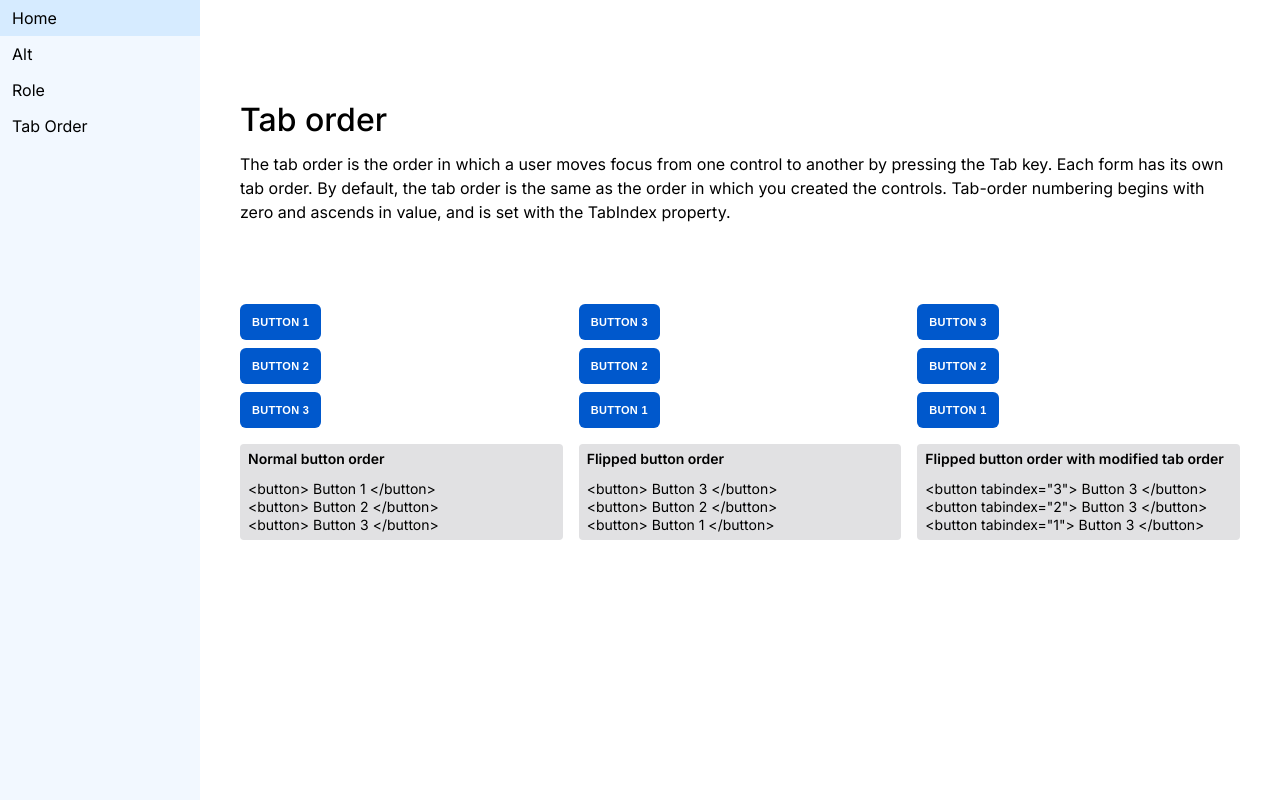
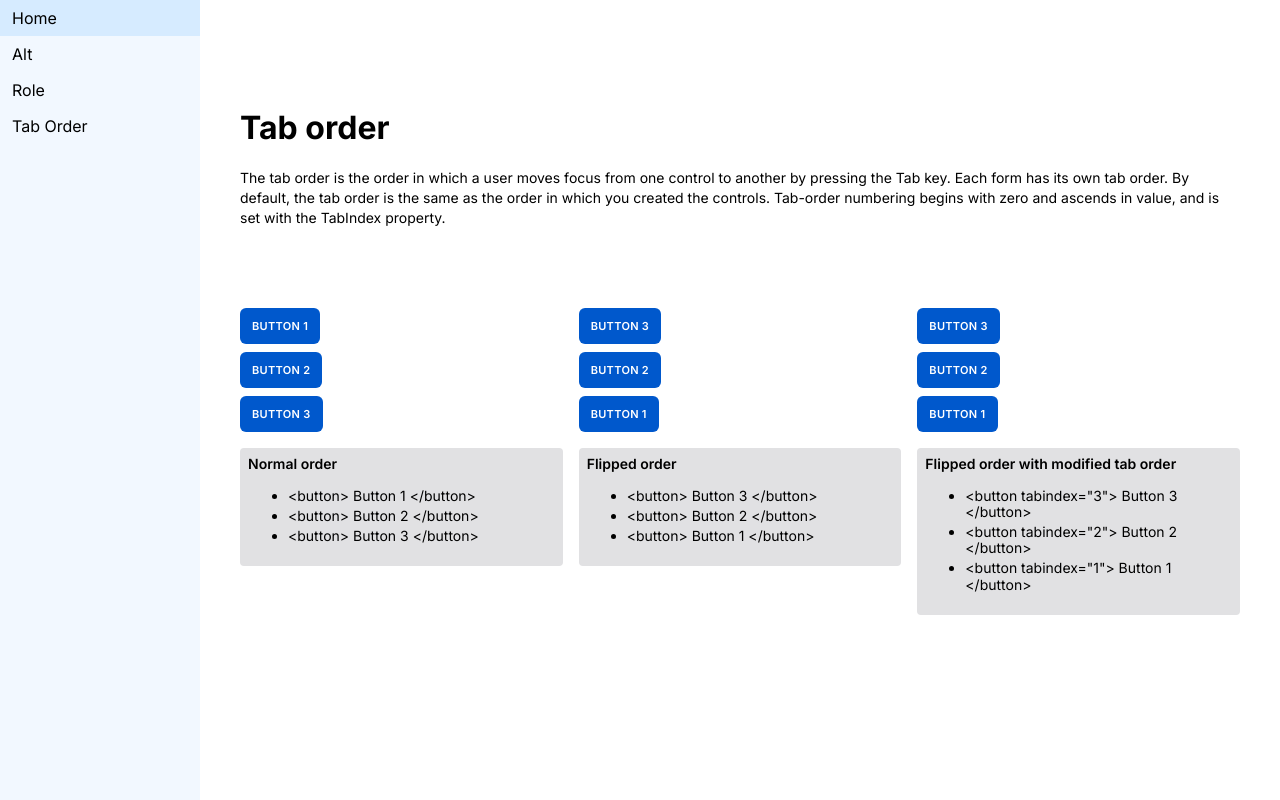
Before and after one commit to thuannguyen13/accessibility-demo, a React (Create React App) app: page /TabOrder in a window 1280 px wide. Built offline with nearby package versions, Linux system fonts and the light colour scheme.

Commit message:
Update content

```diff
--- a/src/components/Intro/Intro.scss
+++ b/src/components/Intro/Intro.scss
@@ -5,15 +5,4 @@
     width: 100%;
     flex-direction: column;
     align-items: flex-start;
-
-    h1 {
-        font-size: 32px;
-        font-weight: 500;
-    }
-
-    p {
-        font-size: 16px;
-        line-height: 1.5;
-        margin-top: 16px;
-    }
 }
--- a/src/routes/Home.js
+++ b/src/routes/Home.js
@@ -9,6 +9,13 @@
                     description="Author: Thuan Nguyen"
                 />
             </div>
+            <div className="content">
+                <p className="body no-margin">
+                    Use screen readers of your preference and choose a demo you
+                    want to test. For the sake of simplicity, only the content
+                    of the demo is affected by the screen reader.
+                </p>
+            </div>
         </>
     );
 }
--- a/src/routes/TabOrder.js
+++ b/src/routes/TabOrder.js
@@ -24,7 +24,7 @@
                     <Button label="Button 2" />
                     <Button label="Button 3" />
                     <Caption>
-                        <strong>Normal button order</strong>
+                        <strong>Normal order</strong>
                         <ul>
                             <li>&lt;button&gt; Button 1 &lt;/button&gt;</li>
                             <li>&lt;button&gt; Button 2 &lt;/button&gt;</li>
@@ -38,7 +38,7 @@
                     <Button label="Button 1" />
 
                     <Caption>
-                        <strong>Flipped button order</strong>
+                        <strong>Flipped order</strong>
                         <ul>
                             <li>&lt;button&gt; Button 3 &lt;/button&gt;</li>
                             <li>&lt;button&gt; Button 2 &lt;/button&gt;</li>
@@ -52,20 +52,18 @@
                     <Button tabIndex="1" label="Button 1" />
 
                     <Caption>
-                        <strong>
-                            Flipped button order with modified tab order
-                        </strong>
+                        <strong>Flipped order with modified tab order</strong>
                         <ul>
                             <li>
                                 &lt;button tabindex="3"&gt; Button 3
                                 &lt;/button&gt;
                             </li>
                             <li>
-                                &lt;button tabindex="2"&gt; Button 3
+                                &lt;button tabindex="2"&gt; Button 2
                                 &lt;/button&gt;
                             </li>
                             <li>
-                                &lt;button tabindex="1"&gt; Button 3
+                                &lt;button tabindex="1"&gt; Button 1
                                 &lt;/button&gt;
                             </li>
                         </ul>
--- a/src/styles/_reset.scss
+++ b/src/styles/_reset.scss
@@ -4,105 +4,364 @@
     box-sizing: border-box;
     outline: 0;
 }
+/*! normalize.css v8.0.1 | MIT License | github.com/necolas/normalize.css */
 
-html,
-body,
-div,
-span,
-object,
-iframe,
-figure,
+/* Document
+   ========================================================================== */
+
+/**
+ * 1. Correct the line height in all browsers.
+ * 2. Prevent adjustments of font size after orientation changes in iOS.
+ */
+
+html {
+    line-height: 1.15; /* 1 */
+    -webkit-text-size-adjust: 100%; /* 2 */
+}
+
+/* Sections
+   ========================================================================== */
+
+/**
+ * Remove the margin in all browsers.
+ */
+
+body {
+    margin: 0;
+}
+
+/**
+ * Render the `main` element consistently in IE.
+ */
+
+main {
+    display: block;
+}
+
+/**
+ * Correct the font size and margin on `h1` elements within `section` and
+ * `article` contexts in Chrome, Firefox, and Safari.
+ */
+
+h1 {
+    font-size: 2em;
+    margin: 0.67em 0;
+}
+
+/* Grouping content
+   ========================================================================== */
+
+/**
+ * 1. Add the correct box sizing in Firefox.
+ * 2. Show the overflow in Edge and IE.
+ */
+
+hr {
+    box-sizing: content-box; /* 1 */
+    height: 0; /* 1 */
+    overflow: visible; /* 2 */
+}
+
+/**
+ * 1. Correct the inheritance and scaling of font size in all browsers.
+ * 2. Correct the odd `em` font sizing in all browsers.
+ */
+
+pre {
+    font-family: monospace, monospace; /* 1 */
+    font-size: 1em; /* 2 */
+}
+
+/* Text-level semantics
+   ========================================================================== */
+
+/**
+ * Remove the gray background on active links in IE 10.
+ */
+
+a {
+    background-color: transparent;
+}
+
+/**
+ * 1. Remove the bottom border in Chrome 57-
+ * 2. Add the correct text decoration in Chrome, Edge, IE, Opera, and Safari.
+ */
+
+abbr[title] {
+    border-bottom: none; /* 1 */
+    text-decoration: underline; /* 2 */
+    text-decoration: underline dotted; /* 2 */
+}
+
+/**
+ * Add the correct font weight in Chrome, Edge, and Safari.
+ */
+
+b,
+strong {
+    font-weight: bolder;
+}
+
+/**
+ * 1. Correct the inheritance and scaling of font size in all browsers.
+ * 2. Correct the odd `em` font sizing in all browsers.
+ */
+
+code,
+kbd,
+samp {
+    font-family: monospace, monospace; /* 1 */
+    font-size: 1em; /* 2 */
+}
+
+/**
+ * Add the correct font size in all browsers.
+ */
+
+small {
+    font-size: 80%;
+}
+
+/**
+ * Prevent `sub` and `sup` elements from affecting the line height in
+ * all browsers.
+ */
+
+sub,
+sup {
+    font-size: 75%;
+    line-height: 0;
+    position: relative;
+    vertical-align: baseline;
+}
+
+sub {
+    bottom: -0.25em;
+}
+
+sup {
+    top: -0.5em;
+}
+
+/* Embedded content
+   ========================================================================== */
+
+/**
+ * Remove the border on images inside links in IE 10.
+ */
+
+img {
+    border-style: none;
+}
+
+/* Forms
+   ========================================================================== */
+
+/**
+ * 1. Change the font styles in all browsers.
+ * 2. Remove the margin in Firefox and Safari.
+ */
+
+button,
+input,
+optgroup,
+select,
+textarea {
+    font-family: inherit; /* 1 */
+    font-size: 100%; /* 1 */
+    line-height: 1.15; /* 1 */
+    margin: 0; /* 2 */
+}
+
+/**
+ * Show the overflow in IE.
+ * 1. Show the overflow in Edge.
+ */
+
+button,
+input {
+    /* 1 */
+    overflow: visible;
+}
+
+/**
+ * Remove the inheritance of text transform in Edge, Firefox, and IE.
+ * 1. Remove the inheritance of text transform in Firefox.
+ */
+
+button,
+select {
+    /* 1 */
+    text-transform: none;
+}
+
+/**
+ * Correct the inability to style clickable types in iOS and Safari.
+ */
+
+button,
+[type="button"],
+[type="reset"],
+[type="submit"] {
+    -webkit-appearance: button;
+}
+
+/**
+ * Remove the inner border and padding in Firefox.
+ */
+
+button::-moz-focus-inner,
+[type="button"]::-moz-focus-inner,
+[type="reset"]::-moz-focus-inner,
+[type="submit"]::-moz-focus-inner {
+    border-style: none;
+    padding: 0;
+}
+
+/**
+ * Restore the focus styles unset by the previous rule.
+ */
+
+button:-moz-focusring,
+[type="button"]:-moz-focusring,
+[type="reset"]:-moz-focusring,
+[type="submit"]:-moz-focusring {
+    outline: 1px dotted ButtonText;
+}
+
+/**
+ * Correct the padding in Firefox.
+ */
+
+fieldset {
+    padding: 0.35em 0.75em 0.625em;
+}
+
+/**
+ * 1. Correct the text wrapping in Edge and IE.
+ * 2. Correct the color inheritance from `fieldset` elements in IE.
+ * 3. Remove the padding so developers are not caught out when they zero out
+ *    `fieldset` elements in all browsers.
+ */
+
+legend {
+    box-sizing: border-box; /* 1 */
+    color: inherit; /* 2 */
+    display: table; /* 1 */
+    max-width: 100%; /* 1 */
+    padding: 0; /* 3 */
+    white-space: normal; /* 1 */
+}
+
+/**
+ * Add the correct vertical alignment in Chrome, Firefox, and Opera.
+ */
+
+progress {
+    vertical-align: baseline;
+}
+
+/**
+ * Remove the default vertical scrollbar in IE 10+.
+ */
+
+textarea {
+    overflow: auto;
+}
+
+/**
+ * 1. Add the correct box sizing in IE 10.
+ * 2. Remove the padding in IE 10.
+ */
+
+[type="checkbox"],
+[type="radio"] {
+    box-sizing: border-box; /* 1 */
+    padding: 0; /* 2 */
+}
+
+/**
+ * Correct the cursor style of increment and decrement buttons in Chrome.
+ */
+
+[type="number"]::-webkit-inner-spin-button,
+[type="number"]::-webkit-outer-spin-button {
+    height: auto;
+}
+
+/**
+ * 1. Correct the odd appearance in Chrome and Safari.
+ * 2. Correct the outline style in Safari.
+ */
+
+[type="search"] {
+    -webkit-appearance: textfield; /* 1 */
+    outline-offset: -2px; /* 2 */
+}
+
+/**
+ * Remove the inner padding in Chrome and Safari on macOS.
+ */
+
+[type="search"]::-webkit-search-decoration {
+    -webkit-appearance: none;
+}
+
+/**
+ * 1. Correct the inability to style clickable types in iOS and Safari.
+ * 2. Change font properties to `inherit` in Safari.
+ */
+
+::-webkit-file-upload-button {
+    -webkit-appearance: button; /* 1 */
+    font: inherit; /* 2 */
+}
+
+/* Interactive
+   ========================================================================== */
+
+/*
+ * Add the correct display in Edge, IE 10+, and Firefox.
+ */
+
+details {
+    display: block;
+}
+
+/*
+ * Add the correct display in all browsers.
+ */
+
+summary {
+    display: list-item;
+}
+
+/* Misc
+   ========================================================================== */
+
+/**
+ * Add the correct display in IE 10+.
+ */
+
+template {
+    display: none;
+}
+
+/**
+ * Add the correct display in IE 10.
+ */
+
+[hidden] {
+    display: none;
+}
+
+p,
 h1,
 h2,
 h3,
 h4,
 h5,
-h6,
-p,
-blockquote,
-pre,
-a,
-code,
-em,
-img,
-small,
-strike,
-strong,
-sub,
-sup,
-tt,
-b,
-u,
-i,
-ol,
-ul,
-li,
-fieldset,
-form,
-label,
-table,
-caption,
-tbody,
-tfoot,
-thead,
-tr,
-th,
-td,
-main,
-canvas,
-embed,
-footer,
-header,
-nav,
-section,
-video {
+h6 {
     margin: 0;
-    padding: 0;
-    border: 0;
-    font-size: 100%;
-    font: inherit;
-    vertical-align: baseline;
-    text-rendering: optimizeLegibility;
-    -webkit-font-smoothing: antialiased;
-    text-size-adjust: none;
 }
-
-footer,
-header,
-nav,
-section,
-main {
-    display: block;
-}
-
-body {
-    line-height: 1;
-}
-
-ol,
-ul {
-    list-style: none;
-}
-
-blockquote,
-q {
-    quotes: none;
-}
-
-blockquote:before,
-blockquote:after,
-q:before,
-q:after {
-    content: "";
-    content: none;
-}
-
-table {
-    border-collapse: collapse;
-    border-spacing: 0;
-}
-
-input {
-    -webkit-appearance: none;
-    border-radius: 0;
-}
--- /dev/null
+++ b/src/styles/_typography.scss
@@ -0,0 +1,46 @@
+h1,
+.h1 {
+    font-size: 32px;
+    line-height: 48px;
+    letter-spacing: -0.3;
+    font-weight: 700;
+    & + h1,
+    .h1 {
+        margin-top: 24px;
+    }
+}
+
+h2,
+.h2 {
+    font-size: 24px;
+    line-height: 36px;
+    letter-spacing: -0.25;
+    font-weight: 700;
+    & + h2,
+    .h2 {
+        margin-top: 24px;
+    }
+}
+
+h3,
+.h3 {
+    font-size: 20px;
+    line-height: 32px;
+    letter-spacing: -0.2;
+    font-weight: 700;
+    & + h3,
+    .h3 {
+        margin-top: 24px;
+    }
+}
+
+p,
+.body {
+    font-size: 14px;
+    line-height: 20px;
+    margin-top: 16px;
+
+    &.no-margin {
+        margin-top: 0;
+    }
+}
--- a/src/styles/style.scss
+++ b/src/styles/style.scss
@@ -1,5 +1,6 @@
 @import "reset";
 @import "variables";
+@import "typography";
 
 html {
     font-family: "Inter", sans-serif;
```
